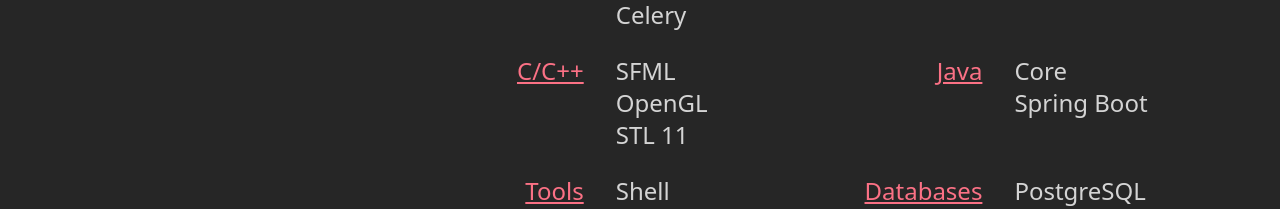
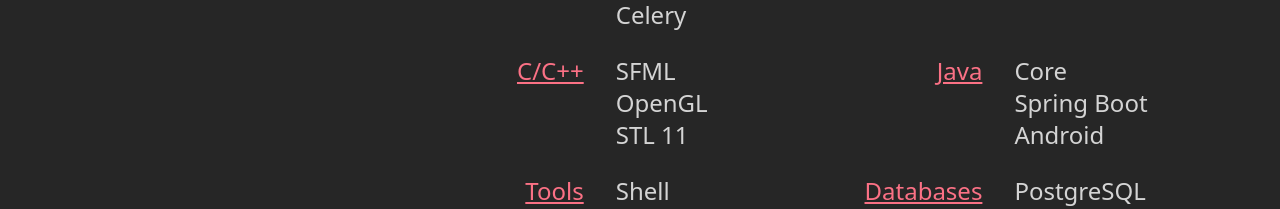
Before and after one commit to IllusionOfControl/personal-page, a Next.js app: page / in a window 1280 px wide. Shown: the part 1753-1962 px from the top of the page. Built offline with nearby package versions, Linux system fonts and the light colour scheme.

Commit message:
updated info

```diff
--- a/src/data/index.js
+++ b/src/data/index.js
@@ -5,7 +5,7 @@
   },
   { name: "JavaScript", tools: ["React", "Next.js", "Redux"] },
   { name: "C/C++", tools: ["SFML", "OpenGL", "STL 11"] },
-  { name: "Java", tools: ["Core", "Spring Boot"] },
+  { name: "Java", tools: ["Core", "Spring Boot", "Android"] },
   { name: "Tools", tools: ["Shell", "Docker", "Postman", "Git", "WebRTC"] },
   { name: "Databases", tools: ["PostgreSQL", "SQLite", "Redis"] },
 ];
```
